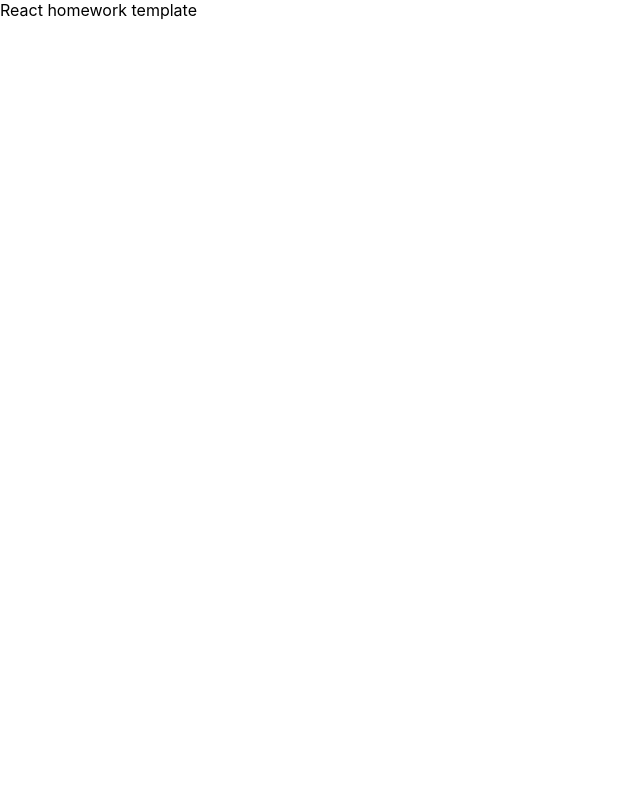
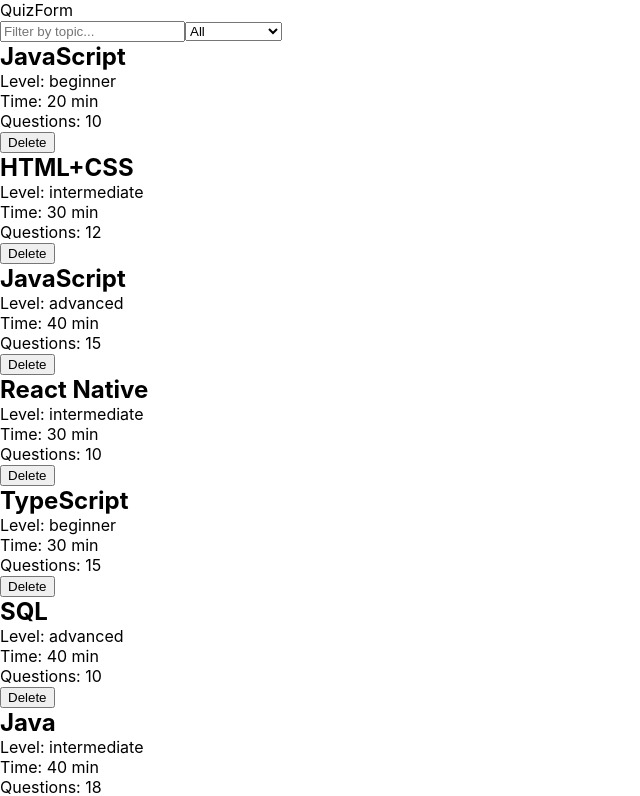
Before and after one commit to RuslanManoilo/quiz-constructor, a React (Create React App) app: page / in a window 1280 px wide. Shown: the top 796 px of the page, without its empty margins (0-640 px from the left). Built offline with nearby package versions, Linux system fonts and the light colour scheme.

Commit message:
created components

```diff
--- a/public/index.html
+++ b/public/index.html
@@ -11,7 +11,7 @@
     />
     <link rel="apple-touch-icon" href="%PUBLIC_URL%/logo192.png" />
     <link rel="manifest" href="%PUBLIC_URL%/manifest.json" />
-    <title>Quiz Constructor [React.js]</title>
+    <title>Quiz Constructor [React.js] 💥</title>
 
     <!-- Start Single Page Apps for GitHub Pages -->
     <script type="text/javascript">
--- /dev/null
+++ b/src/components/App.js
@@ -0,0 +1,66 @@
+import { Component } from "react";
+import QuizList from "./QuizList/QuizList";
+import initialQuizItems from "../data.json";
+import SearchBar from "./SearchBar/SearchBar";
+import QuizForm from "./QuizForm/QuizForm";
+
+class App extends Component {
+  state = {
+    quizItems: initialQuizItems,
+    filters: {
+      topic: "",
+      level: "all"
+    },
+  };
+
+  changeFilter = (key, value) => {
+    this.setState(prevState => ({
+      filters: {
+        ...prevState.filters,
+        [key]: value
+      }
+    }));
+  };
+
+  deleteQuizItem = (quizId) => {
+    this.setState(prevState => ({
+      quizItems: prevState.quizItems.filter(item => item.id !== quizId)
+    }))
+  };
+
+  getVisibleItems = () => {
+    const { quizItems, filters } = this.state;
+
+    return quizItems.filter(item => {
+      const topicFilter = filters.topic.toLowerCase();
+      const hasTopic = item.topic.toLowerCase().includes(topicFilter);
+
+      if (filters.level === 'all') {
+        return hasTopic;
+      }
+      return hasTopic && item.level === filters.level;
+    });
+  };
+
+  render() {
+    const { filters } = this.state;
+    const visibleItems = this.getVisibleItems();
+
+    return (
+      <div>
+        <QuizForm />
+        <SearchBar
+          filters={filters}
+          onChangeFilter={this.changeFilter}
+        />
+        <QuizList
+          items={visibleItems}
+          onDelete={this.deleteQuizItem}
+        />
+      </div>
+    )
+  };
+};
+
+
+export default App;
--- a/src/components/App.jsx
+++ /dev/null
@@ -1,17 +0,0 @@
-import { Component } from "react";
-
-class App extends Component {
-  state = {
-
-  };
-
-  render() {
-    return (
-      <div>
-        React homework template
-      </div>
-    )
-  };
-};
-
-export default App;
--- /dev/null
+++ b/src/components/QuizCard/QuizCard.js
@@ -0,0 +1,16 @@
+const QuizCard = ({quiz: {id, topic, level, time, questions}, onDelete}) => {
+    return (
+        <div>
+            <h2>{topic}</h2>
+            <div>
+                <p>Level: {level}</p>
+                <p>Time: {time} min</p>
+                <p>Questions: {questions}</p>
+            </div>
+            <button onClick={() => onDelete(id)}>Delete</button>
+        </div>
+    )
+}
+
+
+export default QuizCard;
--- /dev/null
+++ b/src/components/QuizForm/QuizForm.js
@@ -0,0 +1,6 @@
+const QuizForm = () => {
+    return <div>QuizForm</div>
+}
+
+
+export default QuizForm;
--- /dev/null
+++ b/src/components/QuizList/QuizList.js
@@ -0,0 +1,13 @@
+import QuizCard from "components/QuizCard/QuizCard";
+
+const QuizList = ({items, onDelete}) => {
+    return <ul>
+                {items.map(item =>
+                    <li key={item.id}>
+                        <QuizCard quiz={item} onDelete={onDelete}/>
+                    </li>)}
+            </ul>
+}
+
+
+export default QuizList;
--- /dev/null
+++ b/src/components/SearchBar/SearchBar.js
@@ -0,0 +1,27 @@
+const SearchBar = ({
+    filters: { topic, level },
+    onChangeFilter
+}) => {
+    return (
+        <div>
+            <input
+                onChange={evt => onChangeFilter('topic', evt.target.value)}
+                value={topic}
+                type="text"
+                placeholder="Filter by topic..."
+            />
+            <select
+                onChange={evt => onChangeFilter('level', evt.target.value)}
+                value={level}
+            >
+                <option value="all">All</option>
+                <option value="beginner">Beginner</option>
+                <option value="intermediate">Intermediate</option>
+                <option value="advanced">Advanced</option>
+            </select>
+        </div>
+    )
+}
+
+
+export default SearchBar;
--- /dev/null
+++ b/src/data.json
@@ -0,0 +1,65 @@
+[
+    {
+      "id": "1",
+      "topic": "JavaScript",
+      "level": "beginner",
+      "time": 20,
+      "questions": 10
+    },
+    {
+      "id": "2",
+      "topic": "HTML+CSS",
+      "level": "intermediate",
+      "time": 30,
+      "questions": 12
+    },
+    {
+      "id": "3",
+      "topic": "JavaScript",
+      "level": "advanced",
+      "time": 40,
+      "questions": 15
+    },
+    {
+      "id": "4",
+      "topic": "React Native",
+      "level": "intermediate",
+      "time": 30,
+      "questions": 10
+    },
+    {
+      "id": "5",
+      "topic": "TypeScript",
+      "level": "beginner",
+      "time": 30,
+      "questions": 15
+    },
+    {
+      "id": "6",
+      "topic": "SQL",
+      "level": "advanced",
+      "time": 40,
+      "questions": 10
+    },
+    {
+      "id": "7",
+      "topic": "Java",
+      "level": "intermediate",
+      "time": 40,
+      "questions": 18
+    },
+    {
+      "id": "8",
+      "topic": ".NET",
+      "level": "beginner",
+      "time": 20,
+      "questions": 8
+    },
+    {
+      "id": "9",
+      "topic": ".NET",
+      "level": "beginner",
+      "time": 20,
+      "questions": 8
+    }
+]
--- a/src/index.css
+++ b/src/index.css
@@ -13,3 +13,26 @@
   font-family: source-code-pro, Menlo, Monaco, Consolas, 'Courier New',
     monospace;
 }
+
+h1,
+h2,
+h3,
+h4,
+h5,
+h6,
+p {
+  margin: 0;
+}
+
+ul,
+ol {
+  margin: 0;
+  padding: 0;
+  list-style: none;
+}
+
+img {
+  display: block;
+  max-width: 100%;
+  height: auto;
+}
```
